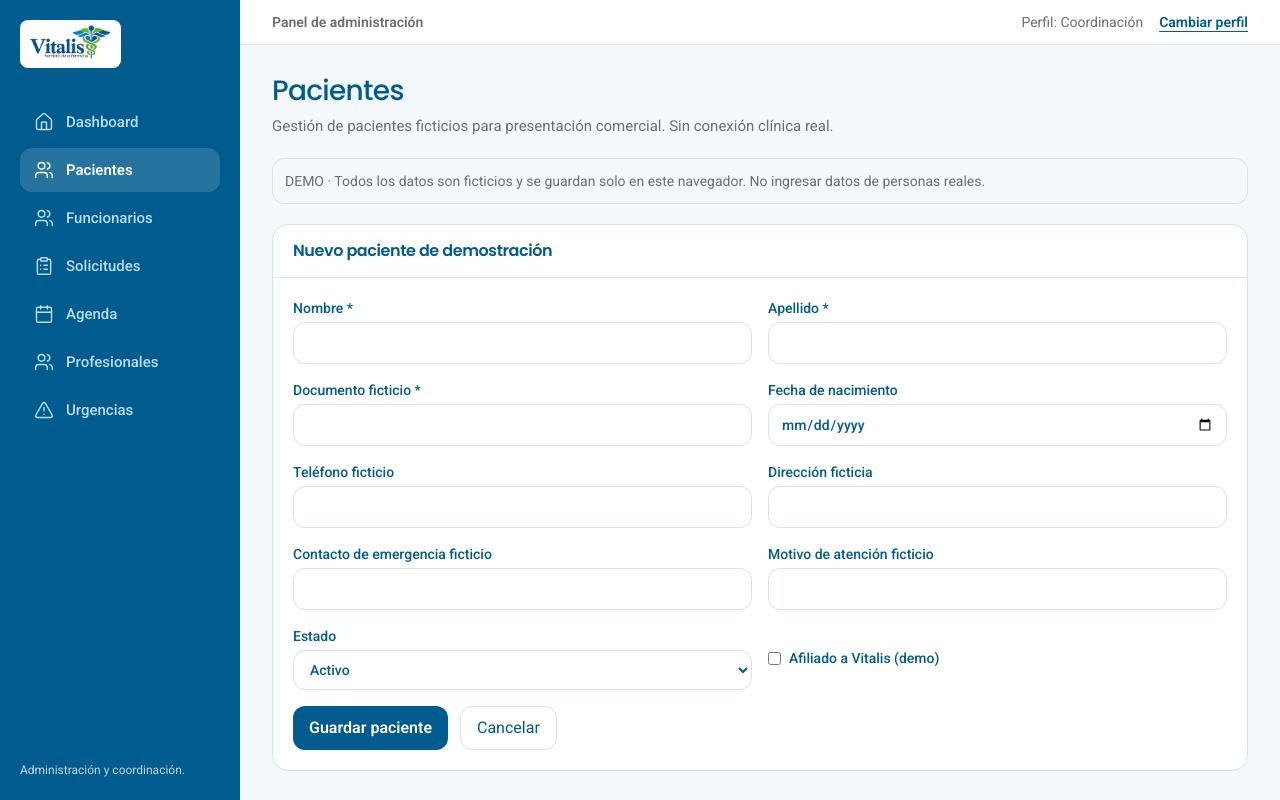
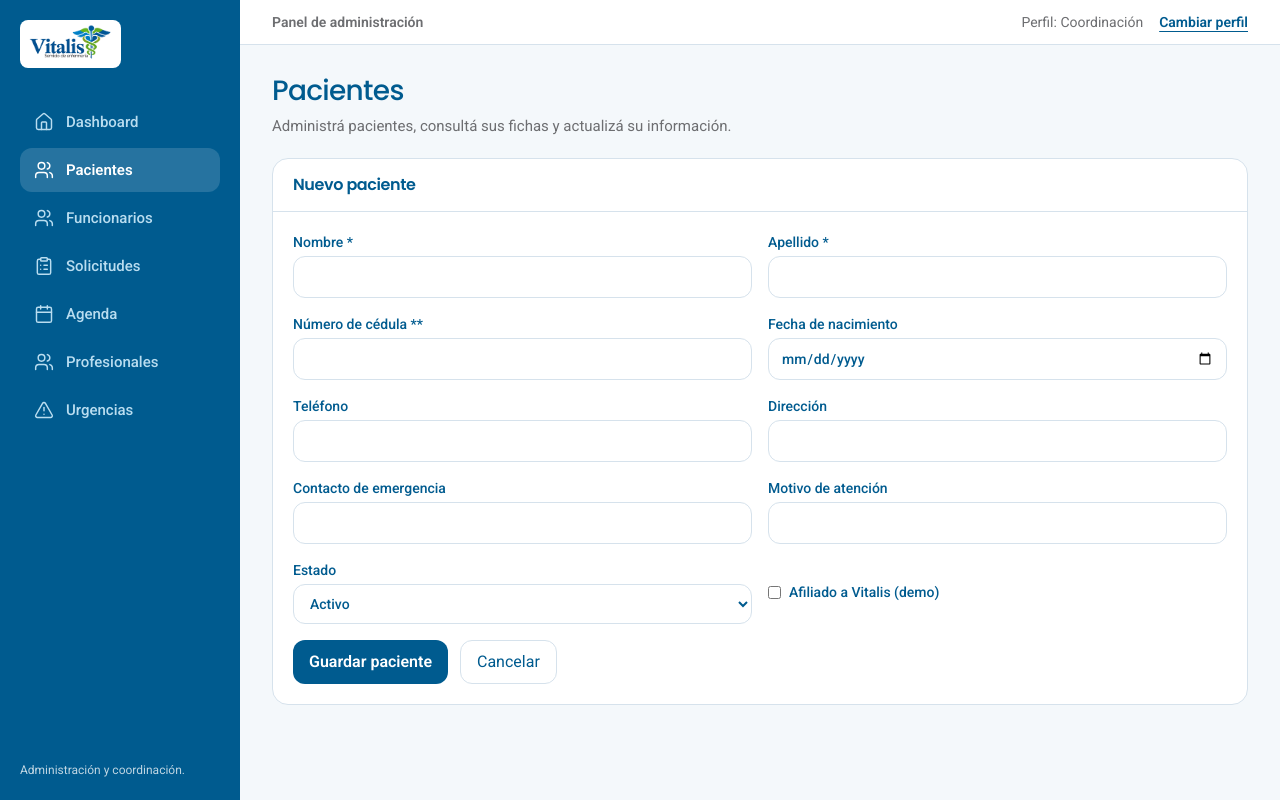
Before and after one commit to equantum-py/vitalis-demo, a Next.js app: page /admin/pacientes in a window 1280 px wide. Both pictures are taken after typing "Sample" into the empty fields and a click on the button "+ Nuevo paciente". Built offline with nearby package versions, Linux system fonts and the light colour scheme.

Commit message:
style: profesionalizar textos de Pacientes

```diff
--- a/app/admin/pacientes/page.tsx
+++ b/app/admin/pacientes/page.tsx
@@ -11,8 +11,8 @@ type Paciente = {
 };
 const CLAVE = "vitalis-demo-pacientes-08a";
 const EJEMPLOS: Paciente[] = [
-  { id:"demo-001", nombre:"Paciente", apellido:"Demostración A", documento:"DEMO-001", nacimiento:"1982-05-12", telefono:"000 000 000", direccion:"Dirección ficticia 101", emergencia:"Contacto ficticio", afiliado:true, estado:"Activo", motivo:"Seguimiento domiciliario de demostración" },
-  { id:"demo-002", nombre:"Paciente", apellido:"Demostración B", documento:"DEMO-002", nacimiento:"1974-09-23", telefono:"000 000 001", direccion:"Dirección ficticia 202", emergencia:"Contacto ficticio", afiliado:false, estado:"Internación domiciliaria", motivo:"Atención de demostración" }
+  { id:"demo-001", nombre:"Paciente", apellido:"Demostración A", documento:"DEMO-001", nacimiento:"1982-05-12", telefono:"000 000 000", direccion:"Dirección 101", emergencia:"Contacto ficticio", afiliado:true, estado:"Activo", motivo:"Seguimiento domiciliario de demostración" },
+  { id:"demo-002", nombre:"Paciente", apellido:"Demostración B", documento:"DEMO-002", nacimiento:"1974-09-23", telefono:"000 000 001", direccion:"Dirección 202", emergencia:"Contacto ficticio", afiliado:false, estado:"Internación domiciliaria", motivo:"Atención de demostración" }
 ];
 const VACIO: Paciente = { id:"", nombre:"", apellido:"", documento:"", nacimiento:"", telefono:"", direccion:"", emergencia:"", afiliado:false, estado:"Activo", motivo:"" };
 const ESTADOS: Paciente["estado"][] = ["Activo","Internación domiciliaria","Alta","Suspendido","Inactivo"];
@@ -35,11 +35,11 @@ export default function PacientesAdmin() {
  function guardar(e:React.FormEvent<HTMLFormElement>){e.preventDefault();const d=form.documento.trim(); if(!form.nombre.trim()||!form.apellido.trim()||!d){setError("Nombre, apellido y documento son obligatorios.");return;}if(pacientes.some(p=>p.documento.trim().toLowerCase()===d.toLowerCase()&&p.id!==form.id)){setError("Ya existe un paciente con ese documento.");return;}const nuevo={...form,id:form.id||"demo-"+Date.now().toString(36),nombre:form.nombre.trim(),apellido:form.apellido.trim(),documento:d};setPacientes(prev=>form.id?prev.map(p=>p.id===form.id?nuevo:p):[nuevo,...prev]);setSeleccion(nuevo.id);setEditando(false);setError("");}
  function campo(etiqueta:string,llave:keyof Paciente,tipo="text"){return <label className="flex flex-col gap-1 text-sm font-medium text-ink">{etiqueta}<input className={input} type={tipo} value={String(form[llave]??"")} onChange={e=>setForm(v=>({...v,[llave]:e.target.value}))}/></label>;}
  return <div className="space-y-5">
-  <EncabezadoPagina titulo="Pacientes" descripcion="Gestión de pacientes ficticios para presentación comercial. Sin conexión clínica real." />
-  <p role="note" className="rounded-xl border border-line bg-paper p-3 text-sm text-ink-soft">DEMO · Todos los datos son ficticios y se guardan solo en este navegador. No ingresar datos de personas reales.</p>
-  {editando ? <Panel titulo={form.id?"Editar paciente de demostración":"Nuevo paciente de demostración"}>
+  <EncabezadoPagina titulo="Pacientes" descripcion="Administrá pacientes, consultá sus fichas y actualizá su información." />
+
+  {editando ? <Panel titulo={form.id?"Editar paciente":"Nuevo paciente"}>
    <form onSubmit={guardar} className="space-y-4">
-    <div className="grid gap-4 md:grid-cols-2">{campo("Nombre *","nombre")}{campo("Apellido *","apellido")}{campo("Documento ficticio *","documento")}{campo("Fecha de nacimiento","nacimiento","date")}{campo("Teléfono ficticio","telefono")}{campo("Dirección ficticia","direccion")}{campo("Contacto de emergencia ficticio","emergencia")}{campo("Motivo de atención ficticio","motivo")}
+    <div className="grid gap-4 md:grid-cols-2">{campo("Nombre *","nombre")}{campo("Apellido *","apellido")}{campo("Número de cédula **","documento")}{campo("Fecha de nacimiento","nacimiento","date")}{campo("Teléfono","telefono")}{campo("Dirección","direccion")}{campo("Contacto de emergencia","emergencia")}{campo("Motivo de atención","motivo")}
     <label className="flex flex-col gap-1 text-sm font-medium">Estado<select className={input} value={form.estado} onChange={e=>setForm(v=>({...v,estado:e.target.value as Paciente["estado"]}))}>{ESTADOS.map(s=><option key={s}>{s}</option>)}</select></label>
     <label className="flex items-center gap-2 text-sm font-medium"><input type="checkbox" checked={form.afiliado} onChange={e=>setForm(v=>({...v,afiliado:e.target.checked}))}/> Afiliado a Vitalis (demo)</label></div>
     {error&&<p role="alert" className="text-red-700">{error}</p>}
@@ -49,10 +49,10 @@ export default function PacientesAdmin() {
     <div className="mb-4 flex flex-wrap gap-3"><button type="button" className="rounded-xl border border-line px-4 py-2" onClick={()=>setSeleccion(null)}>← Volver al listado</button><button type="button" className={boton} onClick={()=>{setForm({...actual});setEditando(true);}}>Editar ficha</button></div>
     <h2 className="font-display text-2xl text-navy">{actual.nombre} {actual.apellido}</h2><p className="mb-5 text-sm text-ink-soft">{actual.estado} · {edad(actual.nacimiento)}</p>
     <dl className="grid gap-4 md:grid-cols-2">{([["Documento",actual.documento],["Nacimiento",actual.nacimiento||"Sin dato"],["Teléfono",actual.telefono||"Sin dato"],["Dirección",actual.direccion||"Sin dato"],["Contacto de emergencia",actual.emergencia||"Sin dato"],["Afiliación Vitalis",actual.afiliado?"Sí":"No"],["Motivo de atención",actual.motivo||"Sin dato"]] as const).map(([k,v])=><div key={k} className="rounded-xl bg-paper p-3"><dt className="text-xs text-ink-soft">{k}</dt><dd className="mt-1 font-medium text-ink">{v}</dd></div>)}</dl>
-    <div className="mt-5 rounded-xl border border-line p-4"><h3 className="font-semibold">Historia clínica</h3><p className="text-sm text-ink-soft">Módulo pendiente para una próxima etapa de la demo. No hay registros clínicos reales.</p></div>
+    <div className="mt-5 rounded-xl border border-line p-4"><h3 className="font-semibold">Historia clínica</h3><p className="text-sm text-ink-soft">Los registros clínicos estarán disponibles próximamente.</p></div>
    </Panel> : <>
    <div className="flex flex-wrap items-end justify-between gap-3"><div className="flex flex-wrap gap-3"><label className="flex flex-col gap-1 text-sm">Buscar<input className={input} type="search" value={buscar} onChange={e=>setBuscar(e.target.value)} placeholder="Nombre, documento o teléfono"/></label><label className="flex flex-col gap-1 text-sm">Estado<select className={input} value={estadoFiltro} onChange={e=>setEstadoFiltro(e.target.value)}><option>Todos</option>{ESTADOS.map(s=><option key={s}>{s}</option>)}</select></label></div><button type="button" className={boton} onClick={()=>{setForm({...VACIO});setError("");setEditando(true);}}>+ Nuevo paciente</button></div>
-   <p role="status" className="text-sm text-ink-soft">{filtrados.length} de {pacientes.length} pacientes ficticios</p>
+   <p role="status" className="text-sm text-ink-soft">{filtrados.length} de {pacientes.length} pacientes</p>
    <ul className="grid gap-3">{filtrados.map(p=><li key={p.id} className="rounded-2xl border border-line bg-white p-4"><div className="flex flex-wrap items-center justify-between gap-3"><div><p className="font-semibold text-ink">{p.nombre} {p.apellido}</p><p className="text-sm text-ink-soft">{p.documento} · {p.estado}</p></div><button type="button" className="min-h-11 rounded-xl border border-line px-4 font-semibold text-navy" onClick={()=>setSeleccion(p.id)}>Ver ficha</button></div></li>)}</ul>
    {listo&&filtrados.length===0&&<p className="rounded-xl bg-paper p-5 text-ink-soft">No se encontraron pacientes.</p>}
   </>}
```
